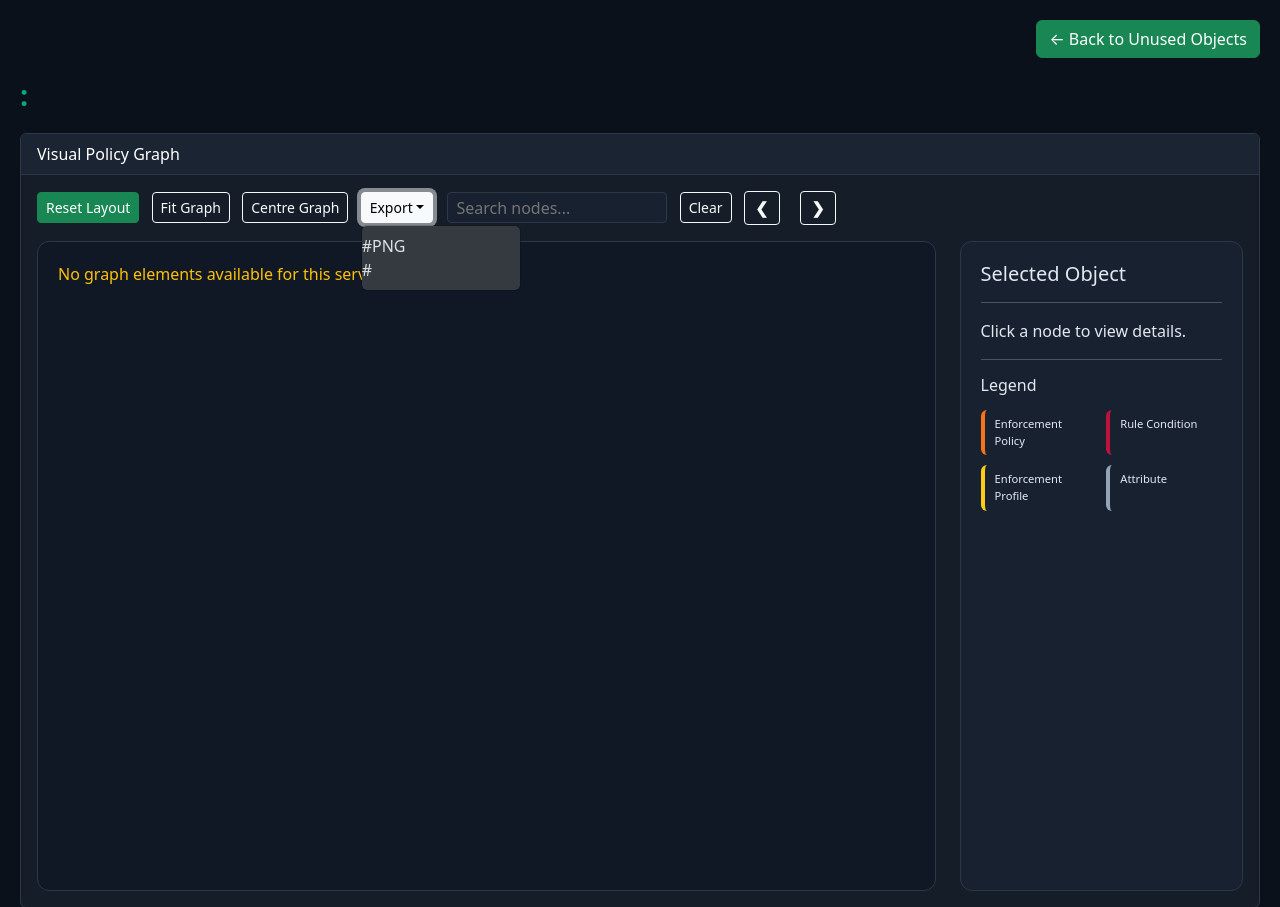
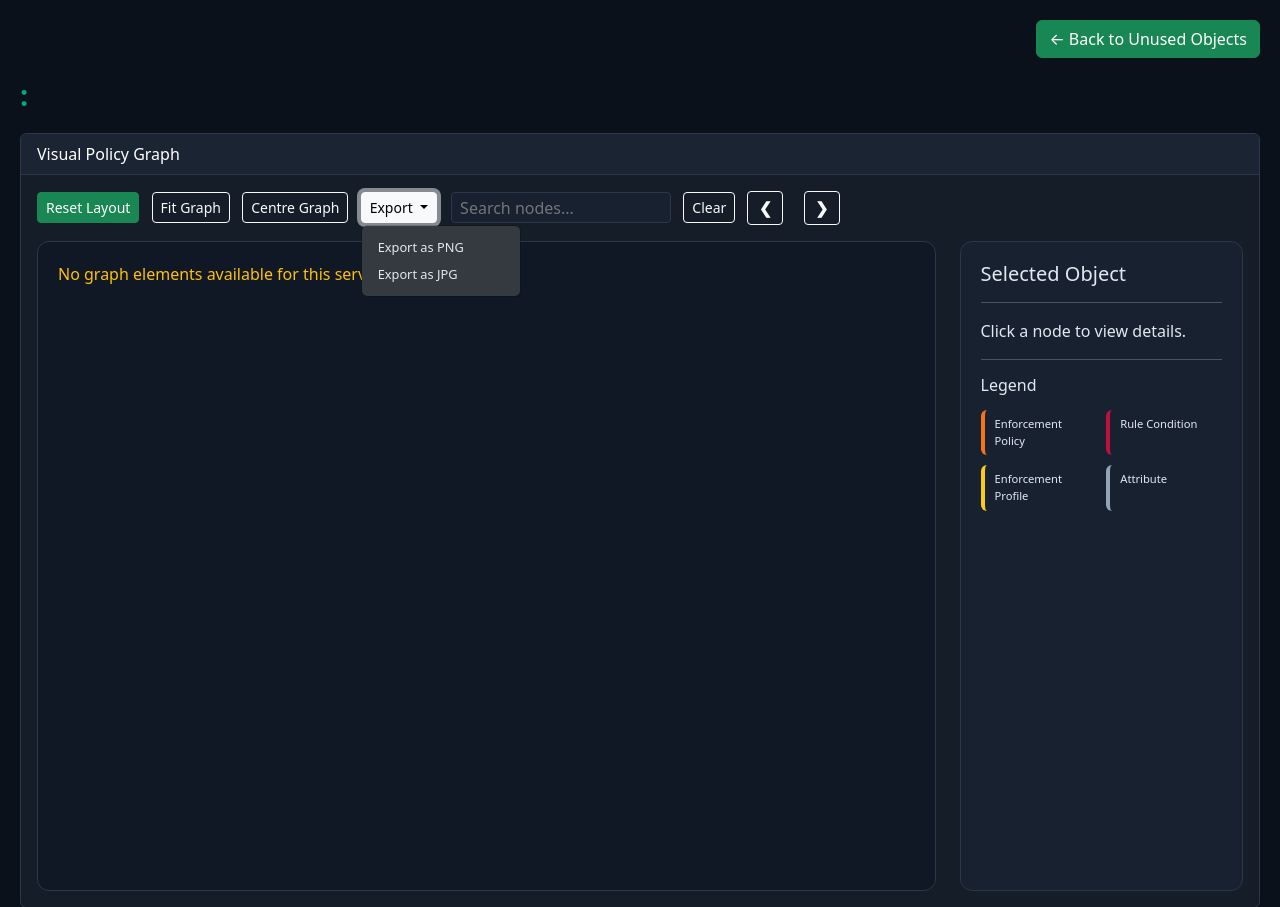
Before and after one commit to ariyaparsa-dev/clearpass-policy-visualiser, a Python web app: template templates/object_detail.html in a window 1280 px wide, after a click on "Export". Shown: the part 59-966 px from the top of the page. Run offline with Jinja, Linux system fonts and the light colour scheme; the template is opened without the code that fills it, so the values that code supplies are empty; some libraries are stand-ins or nearby versions.

Commit message:
Fix image export for unused policy graphs

```diff
--- a/templates/object_detail.html
+++ b/templates/object_detail.html
@@ -127,12 +127,48 @@
                 <button id="centerGraphBtn" class="btn btn-outline-light btn-sm ms-2">Centre Graph</button>
 
                 <div class="dropdown d-inline-block ms-2">
-                    <button class="btn btn-outline-light btn-sm dropdown-toggle" type="button"
-                        id="exportMenuButton" data-bs-toggle="dropdown" aria-expanded="false">Export</button>
-                    <ul class="dropdown-menu dropdown-menu-dark export-menu">
-                        <li>#PNG</a></li>
-                        <li>#</li>
+
+                    <button
+                        class="btn btn-outline-light btn-sm dropdown-toggle"
+                        type="button"
+                        id="exportMenuButton"
+                        data-bs-toggle="dropdown"
+                        aria-expanded="false"
+                    >
+                        Export
+                    </button>
+
+                    <ul
+                        class="
+                            dropdown-menu
+                            dropdown-menu-dark
+                            export-menu
+                        "
+                        aria-labelledby="exportMenuButton"
+                    >
+
+                        <li>
+                            <button
+                                id="exportPngBtn"
+                                type="button"
+                                class="dropdown-item"
+                            >
+                                Export as PNG
+                            </button>
+                        </li>
+
+                        <li>
+                            <button
+                                id="exportJpgBtn"
+                                type="button"
+                                class="dropdown-item"
+                            >
+                                Export as JPG
+                            </button>
+                        </li>
+
                     </ul>
+
                 </div>
 
                 <input type="text" id="graphSearch" placeholder="Search nodes..."
```
